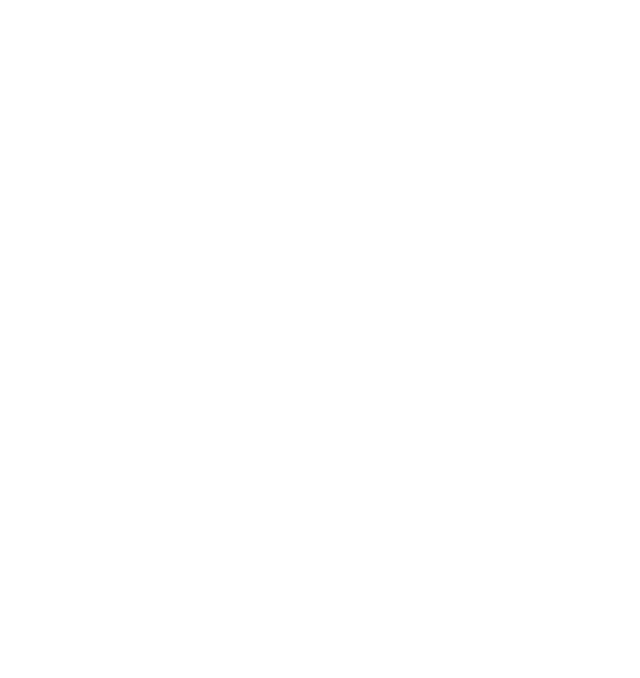
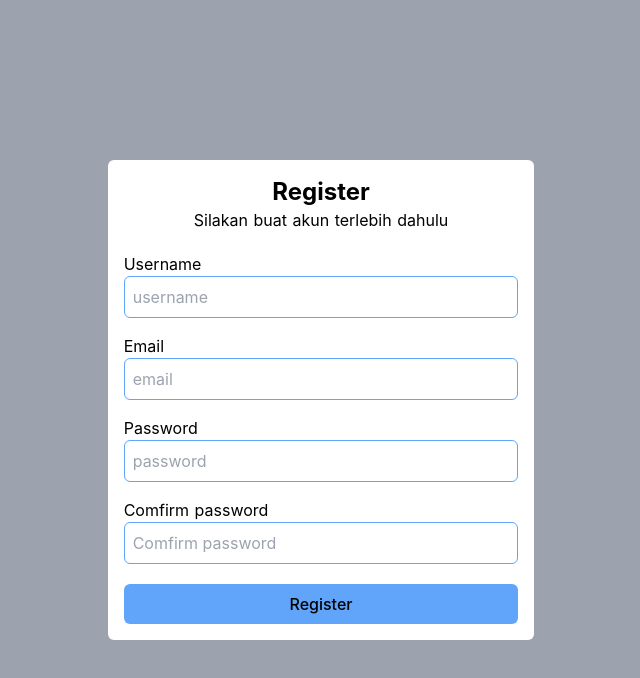
Before and after one commit to raflidev/perpustakaan-modern-fe, a Nuxt app: page /auth/register in a window 1280 px wide. Before the commit this address had no page. Shown: the top 678 px of the page, without its empty margins (319-959 px from the left). Built offline with nearby package versions, Linux system fonts and the light colour scheme; what vue-qrcode-reader would draw is missing.

Commit message:
add vuex and auth

```diff
--- /dev/null
+++ b/pages/admin/index.vue
@@ -0,0 +1,15 @@
+<template>
+  <div>
+
+  </div>
+</template>
+
+<script>
+export default {
+
+}
+</script>
+
+<style>
+
+</style>
--- /dev/null
+++ b/pages/auth/login.vue
@@ -0,0 +1,69 @@
+<template>
+  <div>
+      <div class="w-screen h-screen bg-gray-400">
+          <div class="flex h-full justify-center items-center">
+              <div class="w-1/3 min-h-0 bg-white rounded-md p-4">
+                <div class="text-center">
+                    <h1 class="font-bold text-2xl">Login</h1>
+                    <p>Selamat datang, Silakan login terlebih dahulu</p>
+                </div>
+                <div v-if="notification != null" class="text-center bg-red-500 p-2 rounded-md text-white my-3">
+                  {{notification}}
+                </div>
+                <div class="my-5 space-y-4">
+                  <div>
+                    <label for="email">Email</label>
+                    <input v-model="email" type="email" name="email" placeholder="email" id="" class="rounded-md border-blue-400 border w-full p-2">
+                  </div>
+                  <div>
+                    <label for="password">Password</label>
+                    <input v-model="password" type="password" name="password" placeholder="password" id="" class="rounded-md border-blue-400 border w-full p-2">
+                  </div>
+                </div>
+                  <button @click="Trylogin()" class="w-full bg-blue-400 rounded-md p-2 font-medium">Login</button>
+              </div>
+          </div>
+      </div>
+  </div>
+</template>
+
+<script>
+import { mapMutations } from 'vuex'
+export default {
+name:"login",
+data(){
+  return{
+    email:null,
+    password:null,
+    login:false,
+    notification:null,
+    dataUser: null
+  }
+},
+ computed: {
+    user () {
+      return this.$store.state.user
+    }
+  },
+methods:{
+
+  async Trylogin(){
+    const data = await this.$axios.$get("http://localhost:4000/api/user")
+    data.map((data) => {
+      if(data.email == this.email && data.password == this.password){
+        this.login = true
+        this.notification = null
+        this.$store.commit('addUser', data)
+        // this.dataUser = data
+      }else{
+        this.notification = "email atau password anda salah"
+      }
+    })
+  }
+}
+}
+</script>
+
+<style>
+
+</style>
--- /dev/null
+++ b/pages/auth/register.vue
@@ -0,0 +1,43 @@
+<template>
+  <div>
+      <div class="w-screen h-screen bg-gray-400">
+          <div class="flex h-full justify-center items-center">
+              <div class="w-1/3 min-h-0 bg-white rounded-md p-4">
+                <div class="text-center">
+                    <h1 class="font-bold text-2xl">Register</h1>
+                    <p>Silakan buat akun terlebih dahulu</p>
+                </div>
+                <div class="my-5 space-y-4">
+                  <div>
+                    <label for="username">Username</label>
+                    <input type="username" name="username" placeholder="username" id="" class="rounded-md border-blue-400 border w-full p-2">
+                  </div>
+                  <div>
+                    <label for="email">Email</label>
+                    <input type="email" name="email" placeholder="email" id="" class="rounded-md border-blue-400 border w-full p-2">
+                  </div>
+                  <div>
+                    <label for="password">Password</label>
+                    <input type="password" name="password" placeholder="password" id="" class="rounded-md border-blue-400 border w-full p-2">
+                  </div>
+                  <div>
+                    <label for="comfirm_password">Comfirm password</label>
+                    <input type="comfirm_password" name="comfirm_password" placeholder="Comfirm password" id="" class="rounded-md border-blue-400 border w-full p-2">
+                  </div>
+                </div>
+                  <button type="submit" class="w-full bg-blue-400 rounded-md p-2 font-medium">Register</button>
+              </div>
+          </div>
+      </div>
+  </div>
+</template>
+
+<script>
+export default {
+
+}
+</script>
+
+<style>
+
+</style>
--- /dev/null
+++ b/store/index.js
@@ -0,0 +1,20 @@
+export const state = () => ({
+    user:{}
+})
+
+// getters
+export const getters = {
+
+}
+
+// actions
+export const actions = {
+}
+
+// mutations
+export const mutations = {
+    addUser(state,user) {
+        state.user = {}
+        state.user = user
+    }
+}
```
